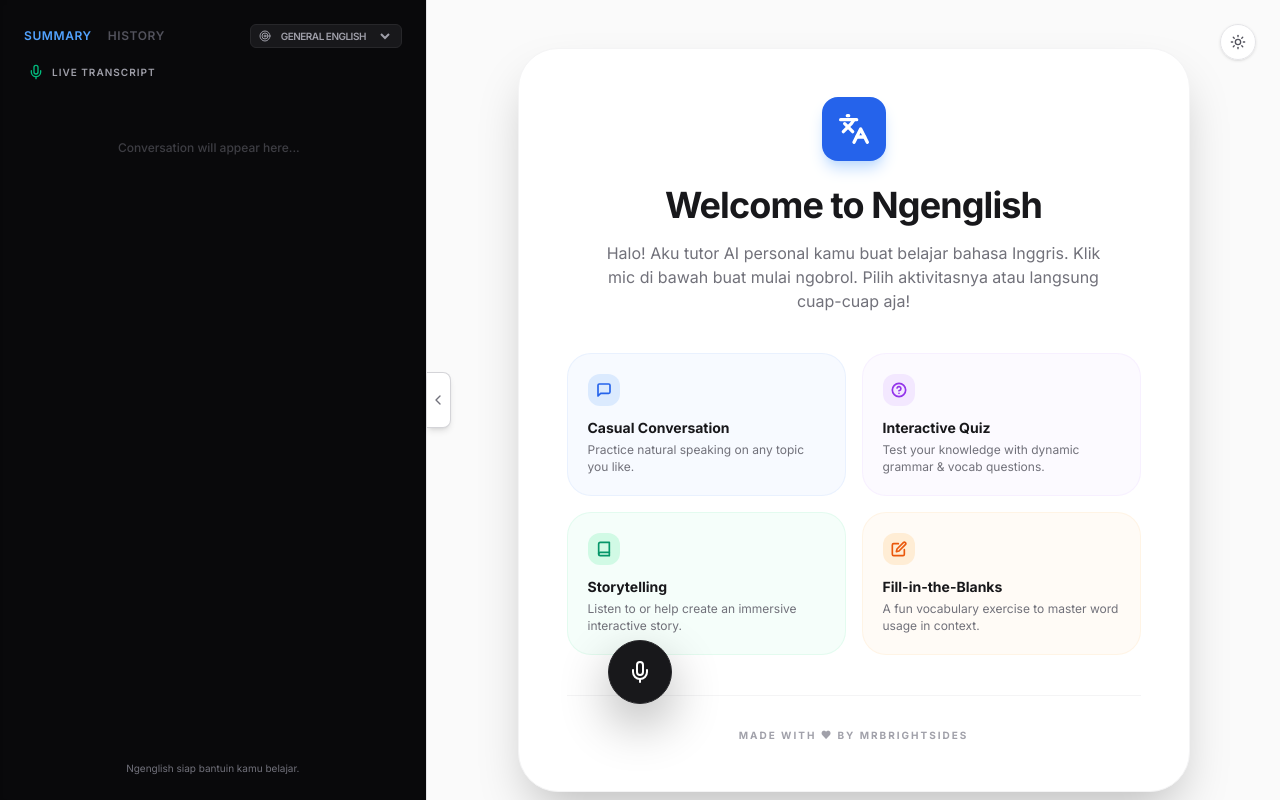
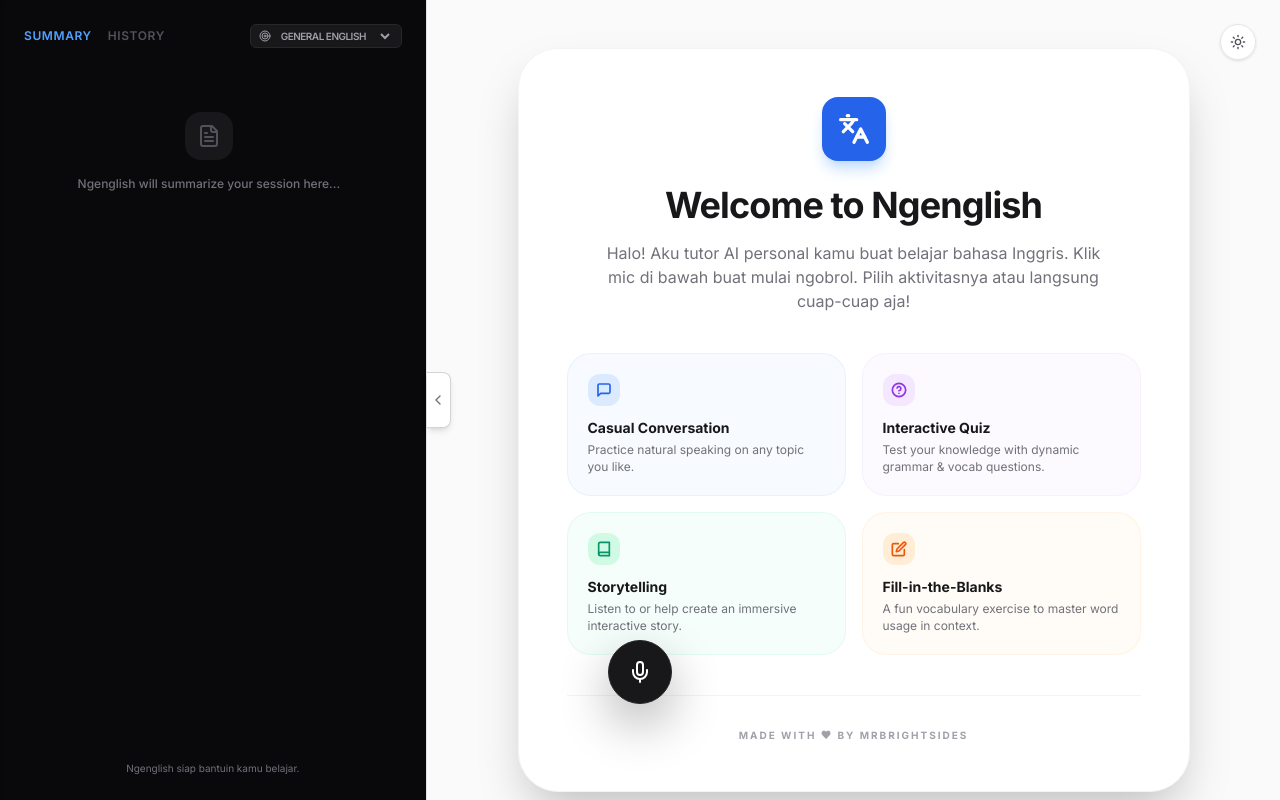
Before and after one commit to mrbrightsides/english-tutor, a React (Vite) app: page / in a window 1280 px wide. Built offline with nearby package versions, Linux system fonts and the light colour scheme.

Commit message:
removed live transcript

```diff
--- a/src/App.tsx
+++ b/src/App.tsx
@@ -18,7 +18,6 @@
   date: string;
   summary: string;
   learnedItems: LearnedItem[];
-  transcript: { role: 'user' | 'model', text: string }[];
 }
 
 const INITIAL_APP_CODE = `<!DOCTYPE html>
@@ -115,7 +114,7 @@
     return () => window.removeEventListener('resize', checkMobile);
   }, []);
 
-  const { isConnected, isConnecting, error, audioLevel, isModelSpeaking, sessionSummary, learnedItems, transcript, connect, disconnect, setSessionSummary, setLearnedItems } = useLiveAPI(
+  const { isConnected, isConnecting, error, audioLevel, isModelSpeaking, sessionSummary, learnedItems, connect, disconnect, setSessionSummary, setLearnedItems } = useLiveAPI(
     setAppCode,
     appCode,
     learningGoal,
@@ -125,13 +124,12 @@
 
   // Save session when disconnected and has content
   useEffect(() => {
-    if (!isConnected && (sessionSummary.length > 0 || learnedItems.length > 0 || transcript.length > 0)) {
+    if (!isConnected && (sessionSummary.length > 0 || learnedItems.length > 0)) {
       const newSession: Session = {
         id: Date.now().toString(),
         date: new Date().toLocaleString(),
-        summary: sessionSummary || (transcript.length > 0 ? "No summary generated, but conversation was recorded." : ""),
-        learnedItems: [...learnedItems],
-        transcript: transcript.map(t => ({ role: t.role, text: t.text }))
+        summary: sessionSummary || "No summary generated for this session.",
+        learnedItems: [...learnedItems]
       };
 
       setSessions(prev => {
@@ -180,7 +178,7 @@
     if (transcriptEndRef.current && !showScrollButton) {
       transcriptEndRef.current.scrollIntoView({ behavior: 'smooth' });
     }
-  }, [transcript, sessionSummary, showScrollButton]);
+  }, [sessionSummary, showScrollButton]);
 
   const handleScroll = (e: React.UIEvent<HTMLDivElement>) => {
     const { scrollTop, scrollHeight, clientHeight } = e.currentTarget;
@@ -295,8 +293,16 @@
               >
                 {(isMobile ? activeTab === 'chat' : view === 'tutor') ? (
                   <div className="space-y-6 pr-2 pb-4">
-                    {/* Summary Section */}
-                    {sessionSummary.length > 0 && (
+                    {sessionSummary.length === 0 ? (
+                      <div className="flex flex-col items-center justify-center h-full py-12 text-center">
+                        <div className={`w-12 h-12 rounded-2xl flex items-center justify-center mb-4 ${isLightMode ? 'bg-zinc-100 text-zinc-400' : 'bg-zinc-900 text-zinc-600'}`}>
+                          <FileText className="w-6 h-6" />
+                        </div>
+                        <p className={`text-xs font-medium ${isLightMode ? 'text-zinc-400' : 'text-zinc-500'}`}>
+                          Ngenglish will summarize your session here...
+                        </p>
+                      </div>
+                    ) : (
                       <div className="space-y-3">
                         <div className="flex items-center gap-2 px-1">
                           <FileText className="w-4 h-4 text-blue-500" />
@@ -307,42 +313,6 @@
                         </div>
                       </div>
                     )}
-
-                    {/* Transcript Section */}
-                    <div className="space-y-3">
-                      <div className="flex items-center gap-2 px-1">
-                        <Mic className="w-4 h-4 text-emerald-500" />
-                        <h3 className={`text-[10px] font-bold uppercase tracking-widest ${isLightMode ? 'text-zinc-500' : 'text-zinc-400'}`}>Live Transcript</h3>
-                      </div>
-
-                      {transcript.length === 0 ? (
-                        <div className="flex flex-col items-center justify-center py-12 text-center opacity-50">
-                          <p className={`text-xs font-medium ${isLightMode ? 'text-zinc-400' : 'text-zinc-500'}`}>
-                            Conversation will appear here...
-                          </p>
-                        </div>
-                      ) : (
-                        <div className="space-y-3">
-                          {transcript.map((msg, i) => (
-                            <motion.div
-                              key={i}
-                              initial={{ opacity: 0, y: 10 }}
-                              animate={{ opacity: 1, y: 0 }}
-                              className={`flex flex-col ${msg.role === 'user' ? 'items-end' : 'items-start'}`}
-                            >
-                              <div className={`max-w-[85%] px-4 py-2.5 rounded-2xl text-sm ${
-                                msg.role === 'user'
-                                  ? (isLightMode ? 'bg-blue-600 text-white rounded-tr-none' : 'bg-blue-500 text-white rounded-tr-none')
-                                  : (isLightMode ? 'bg-zinc-200 text-zinc-800 rounded-tl-none' : 'bg-zinc-800 text-zinc-200 rounded-tl-none')
-                              } ${!msg.isFinal && msg.role === 'user' ? 'opacity-70 italic' : ''}`}>
-                                {msg.text}
-                              </div>
-                            </motion.div>
-                          ))}
-                          <div ref={transcriptEndRef} />
-                        </div>
-                      )}
-                    </div>
 
                     {learnedItems.length > 0 && (
                       <div className="mt-6 space-y-3">
@@ -423,28 +393,6 @@
                           <div className={`prose prose-xs max-w-none ${isLightMode ? 'prose-zinc' : 'prose-invert'} ${expandedSessionId === session.id ? '' : 'line-clamp-3 opacity-60'}`}>
                             <ReactMarkdown>{session.summary}</ReactMarkdown>
                           </div>
-
-                          {expandedSessionId === session.id && session.transcript && session.transcript.length > 0 && (
-                            <div className="mt-4 pt-4 border-t border-zinc-100 space-y-2">
-                              <div className="flex items-center gap-1 mb-2">
-                                <Mic className="w-3 h-3 text-emerald-500" />
-                                <span className="text-[10px] font-bold uppercase tracking-wider text-emerald-500">Full Transcript</span>
-                              </div>
-                              <div className="space-y-2 max-h-60 overflow-y-auto pr-2 custom-scrollbar">
-                                {session.transcript.map((msg, idx) => (
-                                  <div key={idx} className={`flex flex-col ${msg.role === 'user' ? 'items-end' : 'items-start'}`}>
-                                    <div className={`max-w-[90%] px-3 py-1.5 rounded-xl text-[11px] ${
-                                      msg.role === 'user'
-                                        ? (isLightMode ? 'bg-blue-50 text-blue-700 border border-blue-100' : 'bg-blue-900/20 text-blue-300 border border-blue-800/30')
-                                        : (isLightMode ? 'bg-zinc-100 text-zinc-700' : 'bg-zinc-800 text-zinc-300')
-                                    }`}>
-                                      {msg.text}
-                                    </div>
-                                  </div>
-                                ))}
-                              </div>
-                            </div>
-                          )}
                         </div>
                       ))
                     )}
@@ -453,7 +401,7 @@
 
                 {/* Scroll to Bottom Button */}
                 <AnimatePresence>
-                  {showScrollButton && (isMobile ? activeTab === 'chat' : view === 'tutor') && transcript.length > 0 && (
+                  {showScrollButton && (isMobile ? activeTab === 'chat' : view === 'tutor') && sessionSummary.length > 0 && (
                     <motion.button
                       initial={{ opacity: 0, scale: 0.8 }}
                       animate={{ opacity: 1, scale: 1 }}
--- a/src/hooks/useLiveAPI.ts
+++ b/src/hooks/useLiveAPI.ts
@@ -20,7 +20,6 @@
   const [isModelSpeaking, setIsModelSpeaking] = useState(false);
   const [sessionSummary, setSessionSummary] = useState<string>("");
   const [learnedItems, setLearnedItems] = useState<LearnedItem[]>([]);
-  const [transcript, setTranscript] = useState<{ role: 'user' | 'model', text: string, isFinal?: boolean }[]>([]);
 
   const sessionRef = useRef<any>(null);
   const sessionPromiseRef = useRef<Promise<any> | null>(null);
@@ -78,7 +77,6 @@
     setIsConnecting(true);
     setError(null);
     setSessionSummary("");
-    setTranscript([]);
     respondedToolCallsRef.current.clear();
     try {
       const ai = new GoogleGenAI({ apiKey: import.meta.env.VITE_GEMINI_API_KEY });
@@ -277,37 +275,6 @@
               nextPlayTimeRef.current = playbackContextRef.current.currentTime;
             }
 
-            // Handle Transcription
-            if (message.serverContent?.inputAudioTranscription) {
-              const { text, isFinal } = message.serverContent.inputAudioTranscription;
-              if (text) {
-                setTranscript(prev => {
-                  const last = prev[prev.length - 1];
-                  if (last && last.role === 'user' && !last.isFinal) {
-                    const updated = [...prev];
-                    updated[updated.length - 1] = { role: 'user', text, isFinal };
-                    return updated;
-                  }
-                  return [...prev, { role: 'user', text, isFinal }];
-                });
-              }
-            }
-
-            if (message.serverContent?.modelTurn?.parts) {
-              const textParts = message.serverContent.modelTurn.parts.filter((p: any) => p.text).map((p: any) => p.text).join("");
-              if (textParts) {
-                setTranscript(prev => {
-                  const last = prev[prev.length - 1];
-                  if (last && last.role === 'model') {
-                    const updated = [...prev];
-                    updated[updated.length - 1] = { role: 'model', text: last.text + textParts };
-                    return updated;
-                  }
-                  return [...prev, { role: 'model', text: textParts }];
-                });
-              }
-            }
-
             // Handle Tool Calls
             if (message.toolCall) {
               const functionCalls = message.toolCall.functionCalls;
@@ -418,5 +385,5 @@
     return cleanup;
   }, [cleanup]);
 
-  return { isConnected, isConnecting, error, audioLevel, isModelSpeaking, sessionSummary, learnedItems, transcript, connect, disconnect, setSessionSummary, setLearnedItems };
+  return { isConnected, isConnecting, error, audioLevel, isModelSpeaking, sessionSummary, learnedItems, connect, disconnect, setSessionSummary, setLearnedItems };
 }
```
